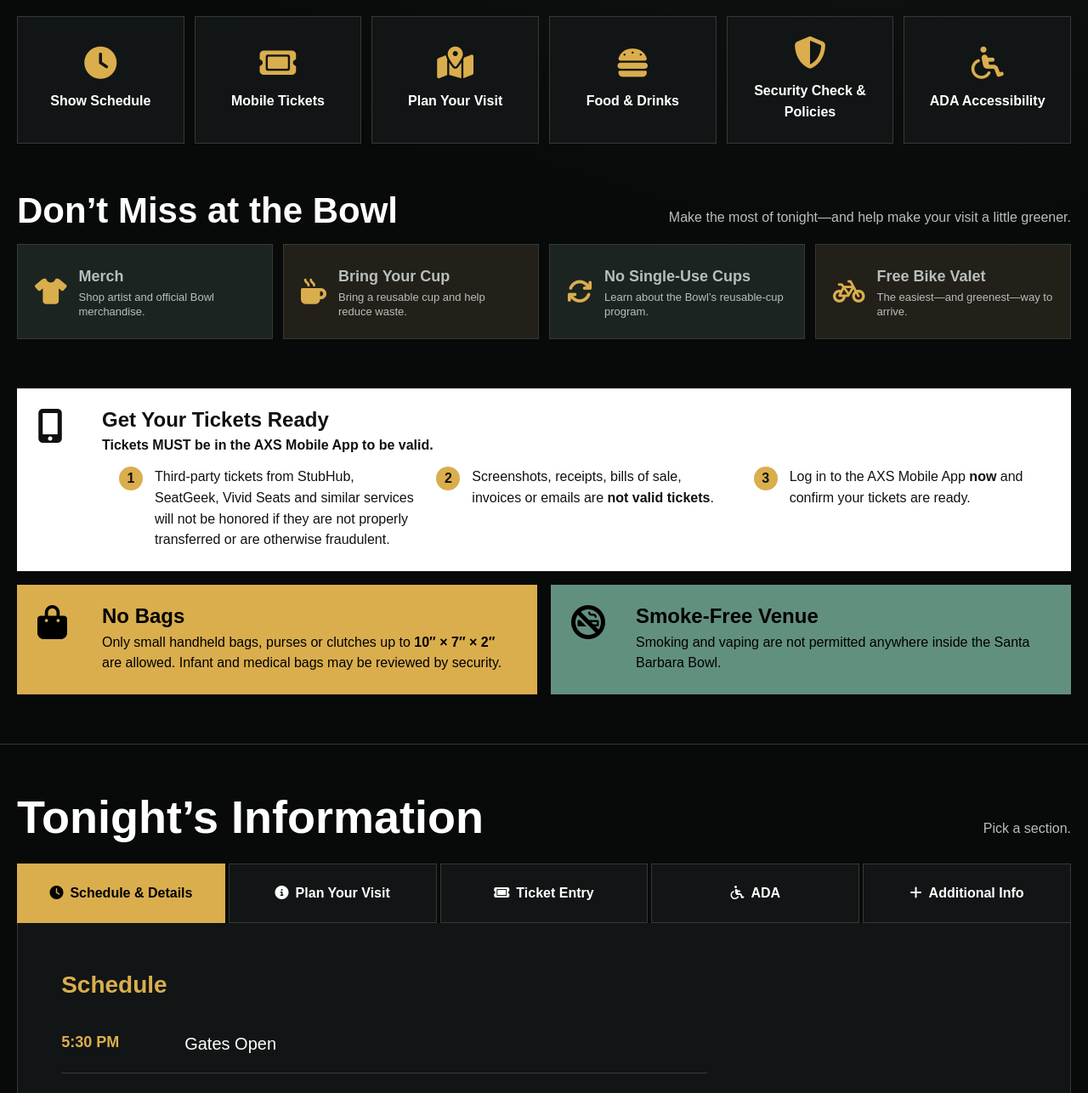
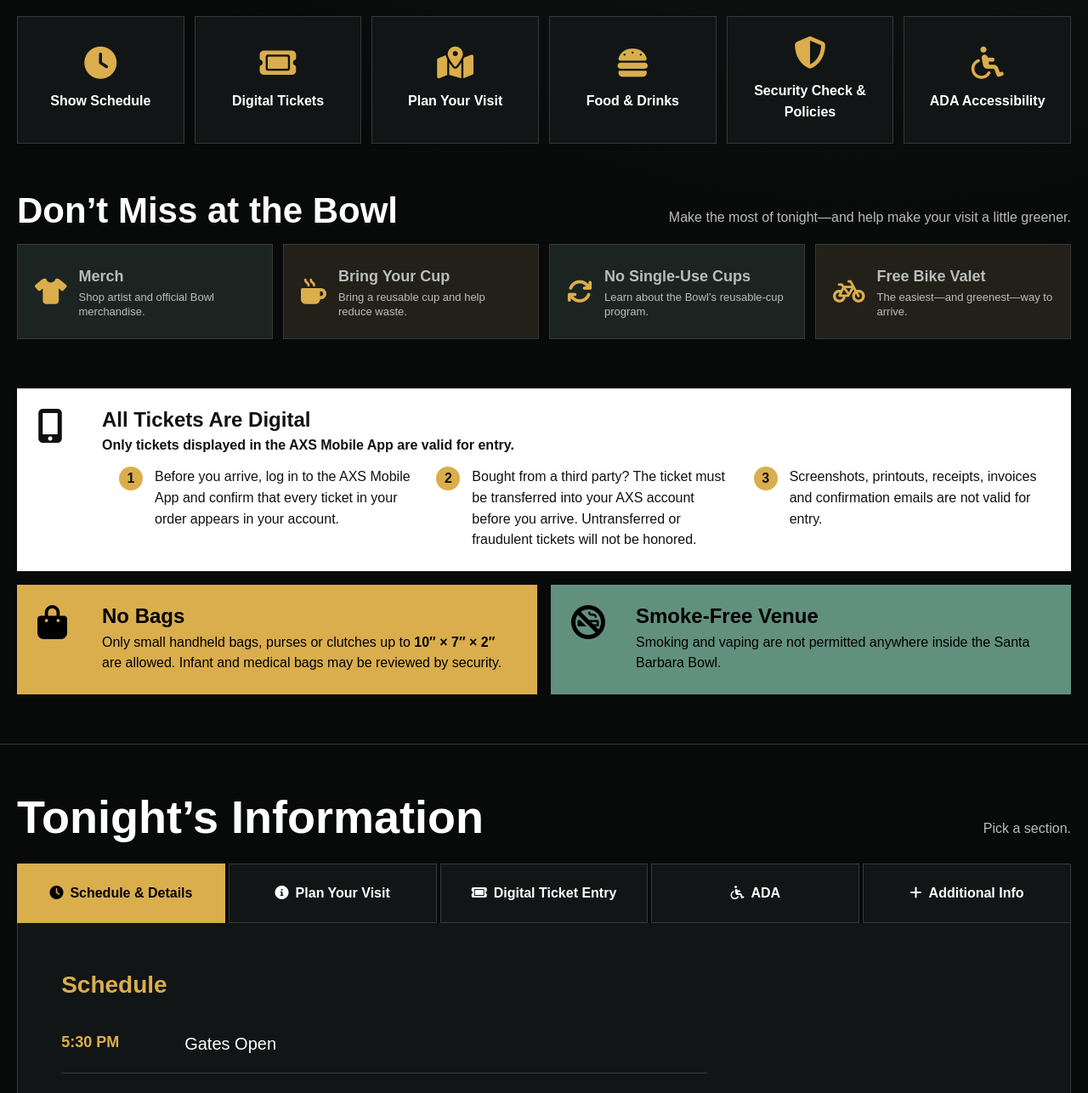
Before and after one commit to mikewald/oniracom, a plain HTML site: page sbbowl-guide/index.html in a window 1280 px wide. Shown: the part 797-2083 px from the top of the page at 85% size. Drawn offline with Linux system fonts and the light colour scheme.

Commit message:
Update index.html

```diff
--- a/sbbowl-guide/index.html
+++ b/sbbowl-guide/index.html
@@ -51,7 +51,8 @@
       <div class="hero__copy">
         <p class="eyebrow">Goldenvoice Presents</p><h1 id="show-title">Trevor Noah</h1>
         <p class="hero__date">Saturday, August 1 · 7:00 PM</p><p class="hero__meta">Gates open at 5:30 PM · Santa Barbara Bowl</p>
-        <div class="hero__buttons"><a class="button" href="#"><i class="fa-solid fa-ticket"></i> Get Tickets</a><button class="button button--outline js-open" data-panel="tickets"><i class="fa-solid fa-mobile-screen"></i> Get Concert Ready</button></div>
+        <!-- In WordPress, populate every data-show-ticket-link href from the selected concert's AXS ticket field. -->
+        <div class="hero__buttons"><a class="button" data-show-ticket-link href="https://www.axs.com/"><i class="fa-solid fa-ticket"></i> Get Tickets</a><button class="button button--outline js-open" data-panel="tickets"><i class="fa-solid fa-mobile-screen"></i> Get Concert Ready</button></div>
         <div class="history"><div class="history__number">5</div><p><strong>Trevor Noah’s fifth night at the Bowl</strong>A growing chapter in Santa Barbara Bowl history.</p></div>
       </div>
     </section>
@@ -60,7 +61,7 @@
       <div class="section-heading"><h2 id="quick-title">Know Before You Go</h2><p><strong>Essential information for your upcoming visit.</strong></p></div>
       <div class="quick__grid">
         <button class="quick-card js-open" data-panel="schedule"><i class="fa-solid fa-clock"></i><strong>Show Schedule</strong></button>
-        <button class="quick-card js-open" data-panel="tickets"><i class="fa-solid fa-ticket"></i><strong>Mobile Tickets</strong></button>
+        <button class="quick-card js-open" data-panel="tickets"><i class="fa-solid fa-ticket"></i><strong>Digital Tickets</strong></button>
         <button class="quick-card js-open" data-panel="details" data-target="parking"><i class="fa-solid fa-map-location-dot"></i><strong>Plan Your Visit</strong></button>
         <button class="quick-card js-open" data-panel="details" data-target="concessions"><i class="fa-solid fa-burger"></i><strong>Food & Drinks</strong></button>
         <button class="quick-card js-open" data-panel="details" data-target="security"><i class="fa-solid fa-shield-halved"></i><strong>Security Check & Policies</strong></button>
@@ -81,7 +82,7 @@
     <div class="alert-grid">
       <article class="alert"><i class="fa-solid fa-bag-shopping"></i><div><h3>No Bags</h3><p>Only small handheld bags, purses or clutches up to <strong>10″ × 7″ × 2″</strong> are allowed. Infant and medical bags may be reviewed by security.</p></div></article>
       <article class="alert alert--green"><i class="fa-solid fa-ban-smoking"></i><div><h3>Smoke-Free Venue</h3><p>Smoking and vaping are not permitted anywhere inside the Santa Barbara Bowl.</p></div></article>
-      <article class="alert alert--white alert--tickets"><i class="fa-solid fa-mobile-screen-button"></i><div><h3>Get Your Tickets Ready</h3><p><strong>Tickets MUST be in the AXS Mobile App to be valid.</strong></p><ul><li>Third-party tickets from StubHub, SeatGeek, Vivid Seats and similar services will not be honored if they are not properly transferred or are otherwise fraudulent.</li><li>Screenshots, receipts, bills of sale, invoices or emails are <strong>not valid tickets</strong>.</li><li>Log in to the AXS Mobile App <strong>now</strong> and confirm your tickets are ready.</li></ul></div></article>
+      <article class="alert alert--white alert--tickets"><i class="fa-solid fa-mobile-screen-button"></i><div><h3>All Tickets Are Digital</h3><p><strong>Only tickets displayed in the AXS Mobile App are valid for entry.</strong></p><ul><li>Before you arrive, log in to the AXS Mobile App and confirm that every ticket in your order appears in your account.</li><li>Bought from a third party? The ticket must be transferred into your AXS account before you arrive. Untransferred or fraudulent tickets will not be honored.</li><li>Screenshots, printouts, receipts, invoices and confirmation emails are not valid for entry.</li></ul></div></article>
     </div>
   </div>
 
@@ -92,7 +93,7 @@
         <div class="tabs__list" role="tablist" aria-label="Day-of-show information" style="grid-template-columns:repeat(5,1fr)">
           <button class="tabs__tab" id="tab-schedule" role="tab" aria-selected="true" aria-controls="panel-schedule" data-tab="schedule"><i class="fa-solid fa-clock"></i>Schedule & Details</button>
           <button class="tabs__tab" id="tab-details" role="tab" aria-selected="false" aria-controls="panel-details" data-tab="details" tabindex="-1"><i class="fa-solid fa-circle-info"></i>Plan Your Visit</button>
-          <button class="tabs__tab" id="tab-tickets" role="tab" aria-selected="false" aria-controls="panel-tickets" data-tab="tickets" tabindex="-1"><i class="fa-solid fa-ticket"></i>Ticket Entry</button>
+          <button class="tabs__tab" id="tab-tickets" role="tab" aria-selected="false" aria-controls="panel-tickets" data-tab="tickets" tabindex="-1"><i class="fa-solid fa-ticket"></i>Digital Ticket Entry</button>
           <button class="tabs__tab" id="tab-ada" role="tab" aria-selected="false" aria-controls="panel-ada" data-tab="ada" tabindex="-1"><i class="fa-solid fa-wheelchair"></i>ADA</button>
           <button class="tabs__tab" id="tab-additional" role="tab" aria-selected="false" aria-controls="panel-additional" data-tab="additional" tabindex="-1"><i class="fa-solid fa-plus"></i>Additional Info</button>
         </div>
@@ -125,10 +126,10 @@
           </div>
         </section>
 
-        <button class="mobile-trigger" aria-expanded="false" aria-controls="panel-tickets" data-mobile-tab="tickets"><i class="fa-solid fa-ticket"></i> Ticket Entry Information <i class="fa-solid fa-chevron-down"></i></button>
+        <button class="mobile-trigger" aria-expanded="false" aria-controls="panel-tickets" data-mobile-tab="tickets"><i class="fa-solid fa-ticket"></i> Digital Ticket Entry <i class="fa-solid fa-chevron-down"></i></button>
         <section class="tabs__panel" id="panel-tickets" role="tabpanel" aria-labelledby="tab-tickets" data-panel="tickets" hidden>
-          <div class="axs-callout"><div class="axs-mark">AXS</div><div><h3>Have your tickets ready before arrival</h3><p>Log in now and confirm that each ticket appears in the AXS Mobile App.</p></div><a class="button" href="#">Open AXS App</a></div>
-          <div class="wysiwyg"><ul><li>Only tickets displayed in the <strong>AXS Mobile App</strong> are valid for entry.</li><li>Third-party purchases are accepted only when properly transferred to your AXS account. Fraudulent or untransferred tickets will not be honored.</li><li><strong>Screenshots, receipts, bills of sale, invoices and confirmation emails are not valid for entry.</strong></li></ul></div>
+          <div class="axs-callout"><div class="axs-mark">AXS</div><div><h3>Your AXS App Is Your Ticket</h3><p>All tickets are digital. Only tickets displayed in the AXS Mobile App are valid for entry.</p></div><a class="button" href="https://www.axs.com/faq" target="_blank" rel="noopener">Open AXS App</a></div>
+          <div class="wysiwyg"><p>Before you arrive, log in to the <strong>AXS Mobile App</strong> and confirm that every ticket in your order appears in your account.</p><ul><li>Tickets must be displayed in the <strong>AXS Mobile App</strong> when you reach the ticket gate—no exceptions.</li><li><strong>Bought from a third party?</strong> The ticket must be transferred into your AXS account before you arrive. Untransferred or fraudulent tickets will not be honored.</li><li>Screenshots, printouts, receipts, invoices and confirmation emails are <strong>not valid for entry</strong>.</li></ul></div>
         </section>
 
         <button class="mobile-trigger" aria-expanded="false" aria-controls="panel-additional" data-mobile-tab="additional"><i class="fa-solid fa-plus"></i> Additional Show Information <i class="fa-solid fa-chevron-down"></i></button>
@@ -149,7 +150,7 @@
 
   <footer class="site-footer"><a class="button button--outline" href="#">Enter Full Site <i class="fa-solid fa-arrow-up-right-from-square"></i></a></footer>
 
-  <nav class="mobile-bar" aria-label="Mobile quick actions"><a href="#"><i class="fa-solid fa-ticket"></i>Tickets</a><button class="js-open" data-panel="details" data-target="parking"><i class="fa-solid fa-square-parking"></i>Parking</button><button class="js-open" data-panel="schedule"><i class="fa-solid fa-clock"></i>Schedule</button></nav>
+  <nav class="mobile-bar" aria-label="Mobile quick actions"><a data-show-ticket-link href="https://www.axs.com/"><i class="fa-solid fa-ticket"></i>Tickets</a><button class="js-open" data-panel="details" data-target="parking"><i class="fa-solid fa-square-parking"></i>Parking</button><button class="js-open" data-panel="schedule"><i class="fa-solid fa-clock"></i>Schedule</button></nav>
 </main>
 <script>
   (() => {
```
